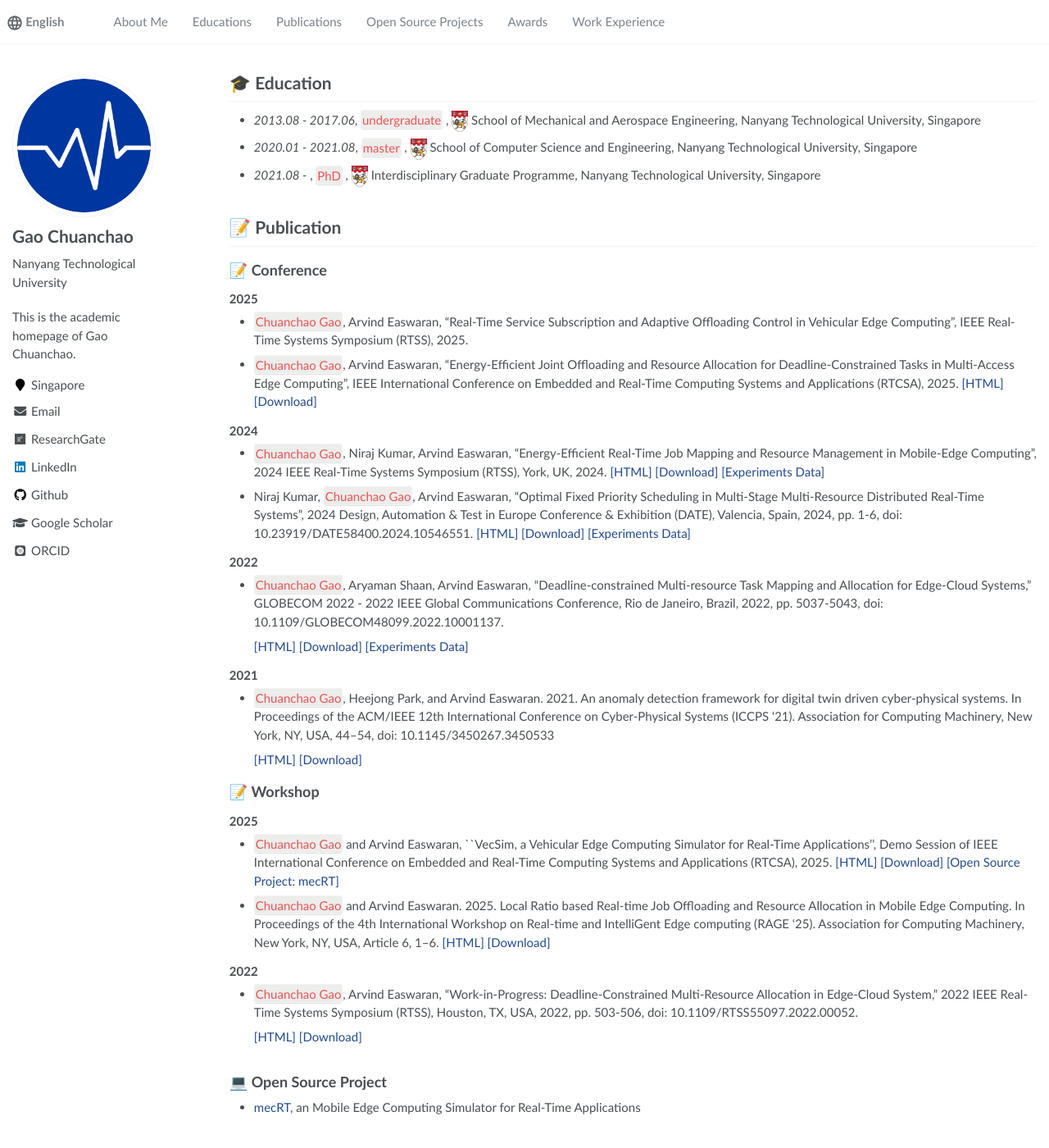
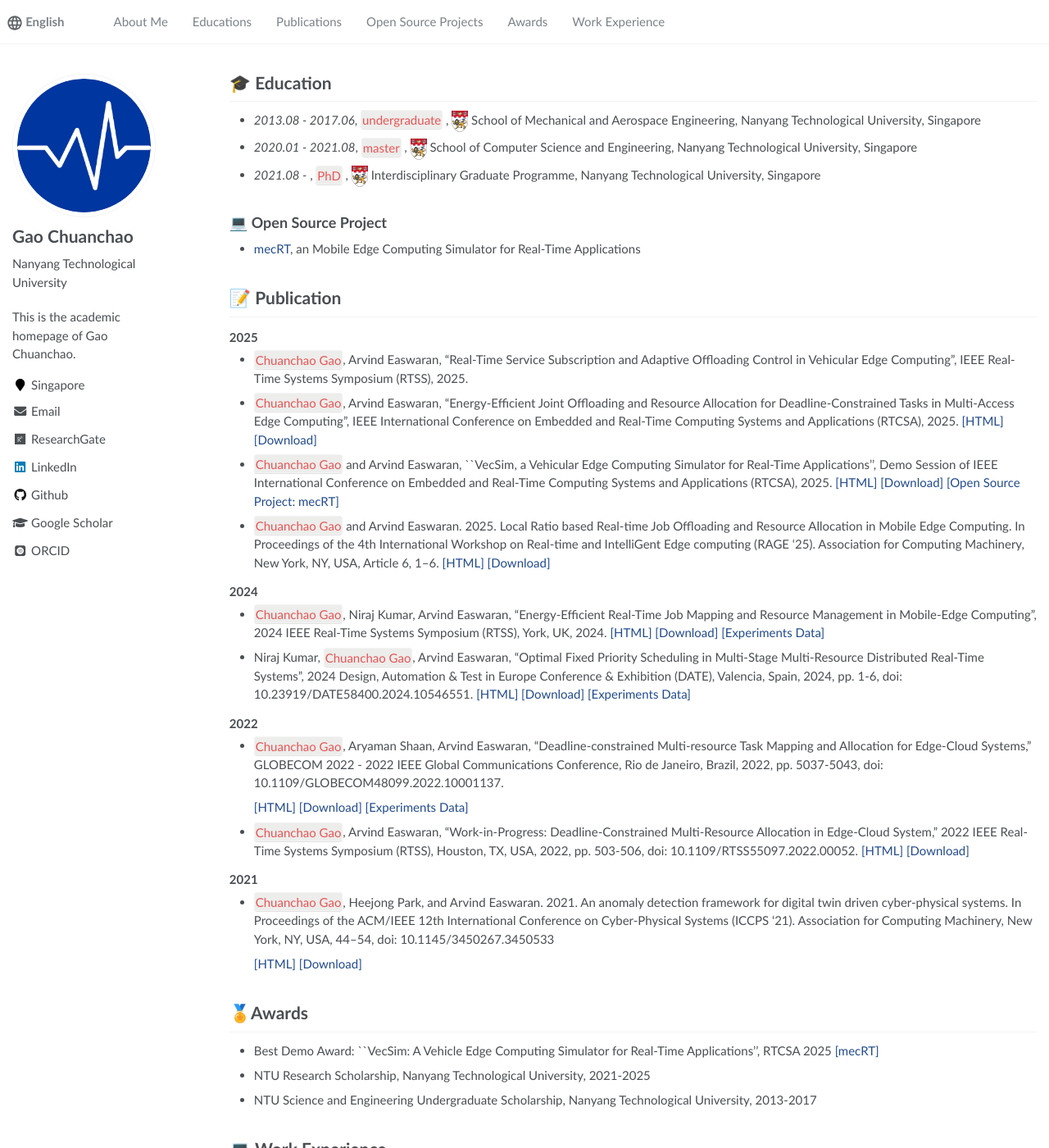
Before and after one commit to gaochuanchao/gaochuanchao.github.io, a Jekyll site: the page built from _pages/about.md, in a window 1280 px wide and 1400 px high, scrolled down 220 px. Shown: the whole window at 82% size. Built offline with Jekyll 4.4.1, drawn with Linux system fonts in a browser that asks for light colours; some web fonts are replaced; part of the change alters nothing that is shown.

Commit message:
regular update

```diff
--- a/_pages/about.md
+++ b/_pages/about.md
@@ -34,15 +34,25 @@ My research interest includes:
 - *2020.01 - 2021.08*, `master` , <a href="https://www.ntu.edu.sg/"><img class="png" src="/images/NTU.png" width="20pt"></a> School of Computer Science and Engineering, Nanyang Technological University, Singapore
 - *2021.08 -*   , `PhD` , <a href="https://www.ntu.edu.sg/"><img class="png" src="/images/NTU.png" width="20pt"></a> Interdisciplinary Graduate Programme, Nanyang Technological University, Singapore
 
+
+
+<span class='anchor' id='-projects'></span>
+
+## 💻 Open Source Project
+
+- [mecRT](https://github.com/gaochuanchao/mecRT/tree/main/src), an Mobile Edge Computing Simulator for Real-Time Applications
+
+
+
 <span class='anchor' id='-publications'></span>
 
 # 📝 Publication
 
-## 📝 Conference
-
 ### 2025
 - `Chuanchao Gao`, Arvind Easwaran, "Real-Time Service Subscription and Adaptive Offloading Control in Vehicular Edge Computing", IEEE Real-Time Systems Symposium (RTSS), 2025.
 - `Chuanchao Gao`, Arvind Easwaran, "Energy-Efficient Joint Offloading and Resource Allocation for Deadline-Constrained Tasks in Multi-Access Edge Computing", IEEE International Conference on Embedded and Real-Time Computing Systems and Applications (RTCSA), 2025.  [[HTML]](https://ieeexplore-ieee-org.remotexs.ntu.edu.sg/document/11153106) [[Download]](../papers/Energy-Efficient Joint Offloading and Resource Allocation for Deadline-Constrained Tasks in Multi-Access Edge Computing.pdf)
+- `Chuanchao Gao` and Arvind Easwaran, ``VecSim, a Vehicular Edge Computing Simulator for Real-Time Applications'', Demo Session of IEEE International Conference on Embedded and Real-Time Computing Systems and Applications (RTCSA), 2025. [[HTML]](https://ieeexplore.ieee.org/document/11153192) [[Download]](../papers/VecSim, a Vehicular Edge Computing Simulator for Real-Time Applications.pdf) [[Open Source Project: mecRT]](https://github.com/gaochuanchao/mecRT/tree/main/src)
+- `Chuanchao Gao` and Arvind Easwaran. 2025. Local Ratio based Real-time Job Offloading and Resource Allocation in Mobile Edge Computing. In Proceedings of the 4th International Workshop on Real-time and IntelliGent Edge computing (RAGE '25). Association for Computing Machinery, New York, NY, USA, Article 6, 1–6. [[HTML]](https://doi.org/10.1145/3722567.3727843) [[Download]](..\papers\Local Ratio based Real-time Job Offloading and Resource Allocation in Mobile Edge Computing.pdf)
 
 ### 2024
 
@@ -55,33 +65,13 @@ My research interest includes:
 
   [[HTML]](https://ieeexplore.ieee.org/abstract/document/10001137)  [[Download]](..\papers\Deadline-constrained Multi-resource Task Mapping and Allocation for Edge-Cloud System.pdf) [[Experiments Data]](https://github.com/CPS-research-group/CPS-NTU-Public/tree/GLOBECOM2022)
 
-
+- `Chuanchao Gao`, Arvind Easwaran, "Work-in-Progress: Deadline-Constrained Multi-Resource Allocation in Edge-Cloud System," 2022 IEEE Real-Time Systems Symposium (RTSS), Houston, TX, USA, 2022, pp. 503-506, doi: 10.1109/RTSS55097.2022.00052. [[HTML]](https://ieeexplore.ieee.org/abstract/document/9984794)  [[Download]](..\papers\Work-in-Progress Deadline-Constrained Multi-Resource Allocation in Edge-Cloud System.pdf)
 
 ### 2021
 
 - `Chuanchao Gao`, Heejong Park, and Arvind Easwaran. 2021. An anomaly detection framework for digital twin driven cyber-physical systems. In Proceedings of the ACM/IEEE 12th International Conference on Cyber-Physical Systems (ICCPS '21). Association for Computing Machinery, New York, NY, USA, 44–54, doi: 10.1145/3450267.3450533
 
   [[HTML]](https://dl.acm.org/doi/abs/10.1145/3450267.3450533)  [[Download]](..\papers\An anomaly detection framework for digital twin driven cyber-physical systems.pdf)
-
-## 📝 Workshop
-
-### 2025
-- `Chuanchao Gao` and Arvind Easwaran, ``VecSim, a Vehicular Edge Computing Simulator for Real-Time Applications'', Demo Session of IEEE International Conference on Embedded and Real-Time Computing Systems and Applications (RTCSA), 2025. [[HTML]](https://ieeexplore.ieee.org/document/11153192) [[Download]](../papers/VecSim, a Vehicular Edge Computing Simulator for Real-Time Applications.pdf) [[Open Source Project: mecRT]](https://github.com/gaochuanchao/mecRT/tree/main/src)
-
-- `Chuanchao Gao` and Arvind Easwaran. 2025. Local Ratio based Real-time Job Offloading and Resource Allocation in Mobile Edge Computing. In Proceedings of the 4th International Workshop on Real-time and IntelliGent Edge computing (RAGE '25). Association for Computing Machinery, New York, NY, USA, Article 6, 1–6. [[HTML]](https://doi.org/10.1145/3722567.3727843) [[Download]](..\papers\Local Ratio based Real-time Job Offloading and Resource Allocation in Mobile Edge Computing.pdf)
-
-### 2022
-- `Chuanchao Gao`, Arvind Easwaran, "Work-in-Progress: Deadline-Constrained Multi-Resource Allocation in Edge-Cloud System," 2022 IEEE Real-Time Systems Symposium (RTSS), Houston, TX, USA, 2022, pp. 503-506, doi: 10.1109/RTSS55097.2022.00052.
-
-  [[HTML]](https://ieeexplore.ieee.org/abstract/document/9984794)  [[Download]](..\papers\Work-in-Progress Deadline-Constrained Multi-Resource Allocation in Edge-Cloud System.pdf)
-
-
-
-<span class='anchor' id='-projects'></span>
-
-## 💻 Open Source Project
-
-- [mecRT](https://github.com/gaochuanchao/mecRT/tree/main/src), an Mobile Edge Computing Simulator for Real-Time Applications
 
 
 
```
